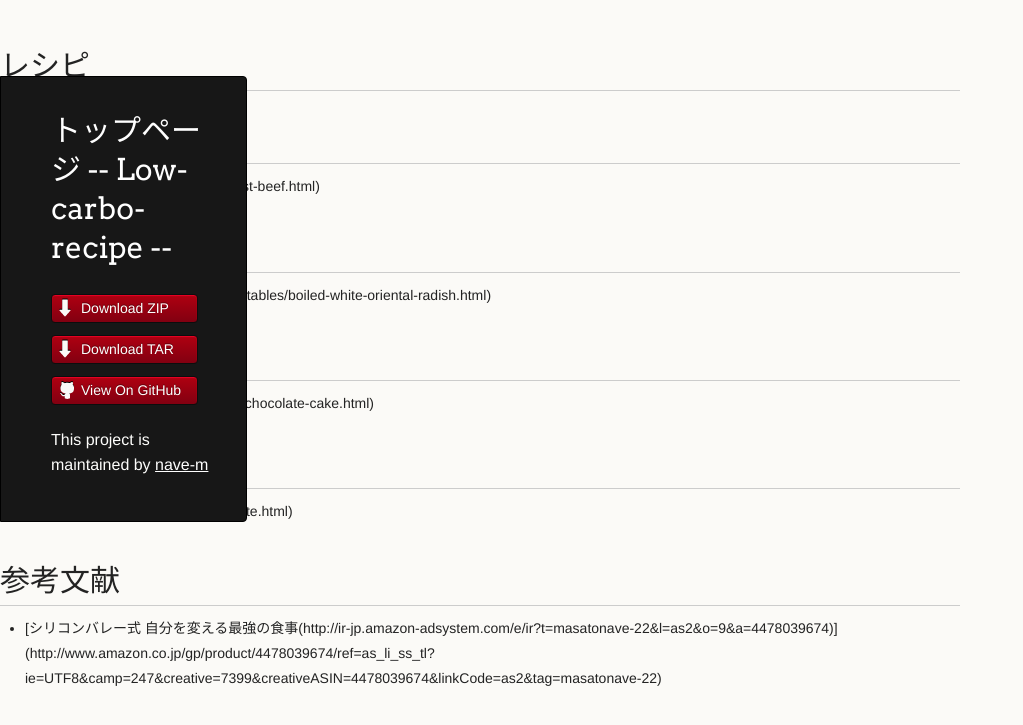
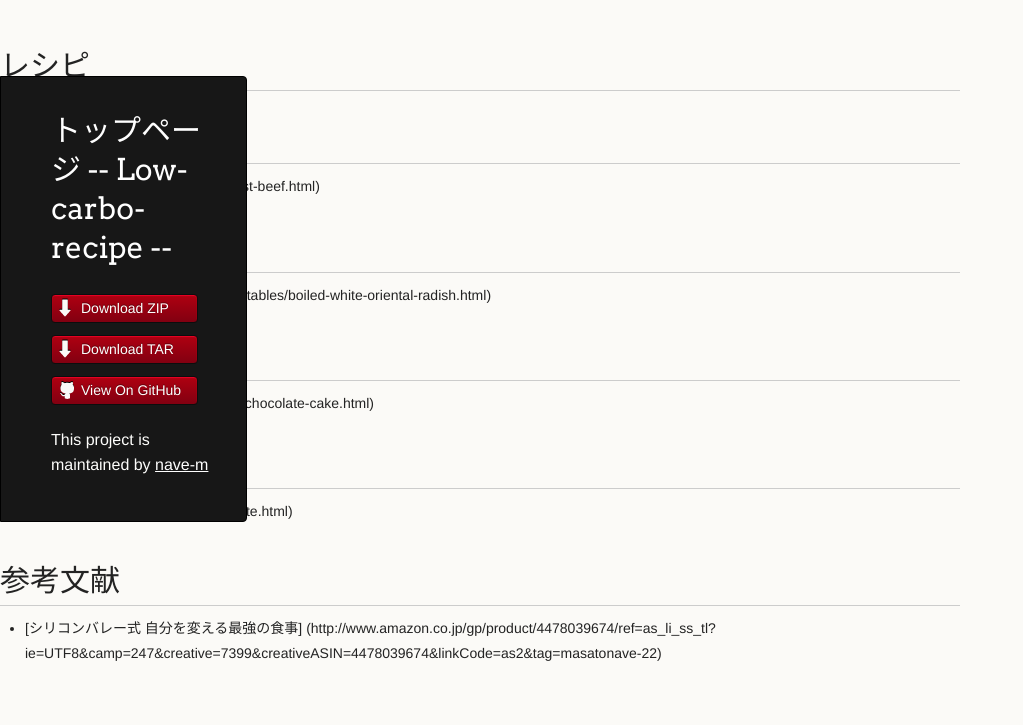
Before and after one commit to nave-m/low-carbo-recipe, a Jekyll site: the page built from index.md, in a window 1280 px wide. Shown: the top 725 px of the page, without its empty margins (0-1023 px from the left). Built offline with Jekyll 4.4.1, drawn with Linux system fonts in a browser that asks for light colours; Markdown is read by kramdown in place of the engine named in the settings; part of the change alters nothing that is shown.

Commit message:
参考文献はテキストリンクにする

```diff
--- a/index.md
+++ b/index.md
@@ -25,4 +25,4 @@ title: トップページ
 
 # 参考文献
 
-- [シリコンバレー式 自分を変える最強の食事(http://ir-jp.amazon-adsystem.com/e/ir?t=masatonave-22&l=as2&o=9&a=4478039674)] (http://www.amazon.co.jp/gp/product/4478039674/ref=as_li_ss_tl?ie=UTF8&camp=247&creative=7399&creativeASIN=4478039674&linkCode=as2&tag=masatonave-22)
+- [シリコンバレー式 自分を変える最強の食事] (http://www.amazon.co.jp/gp/product/4478039674/ref=as_li_ss_tl?ie=UTF8&camp=247&creative=7399&creativeASIN=4478039674&linkCode=as2&tag=masatonave-22)
```
